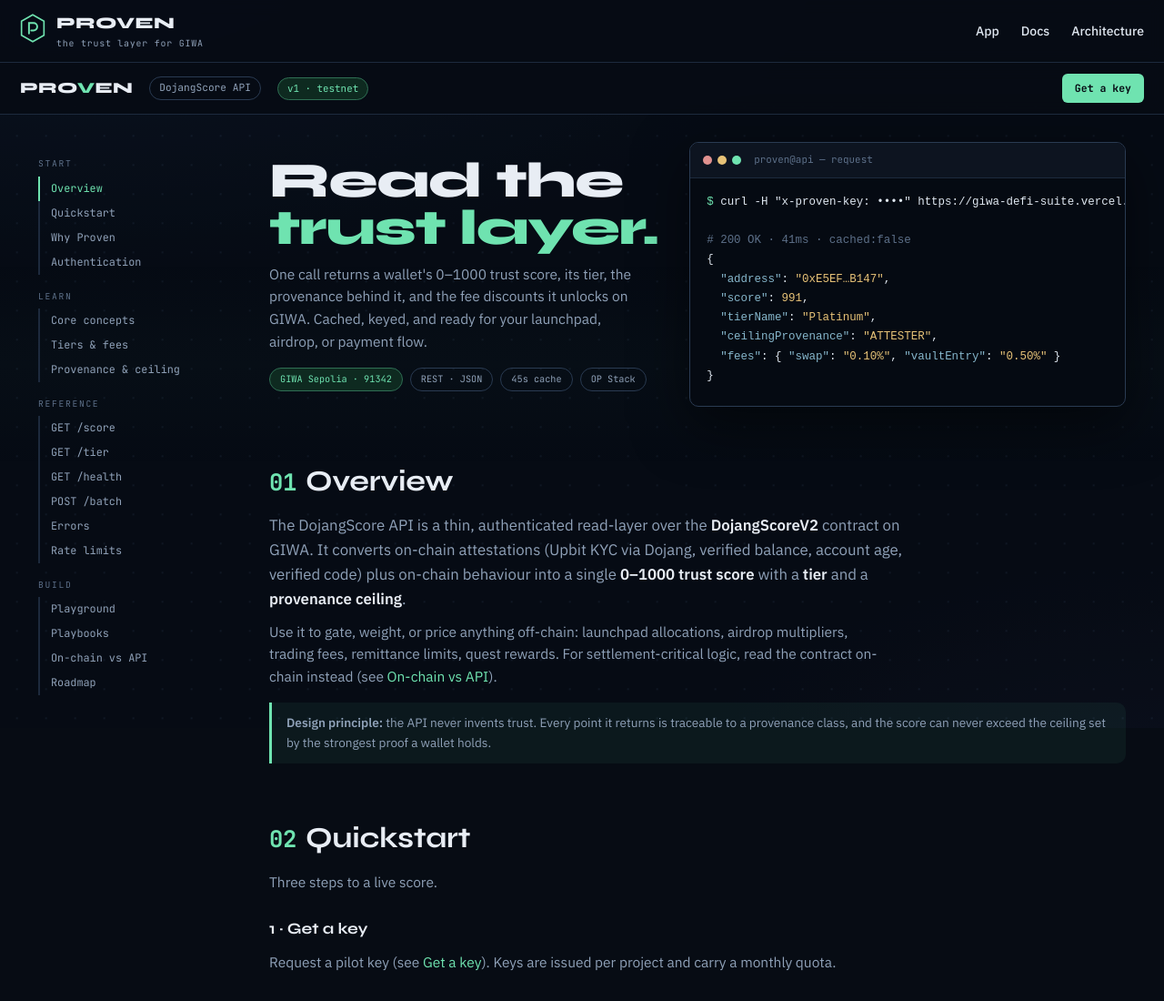
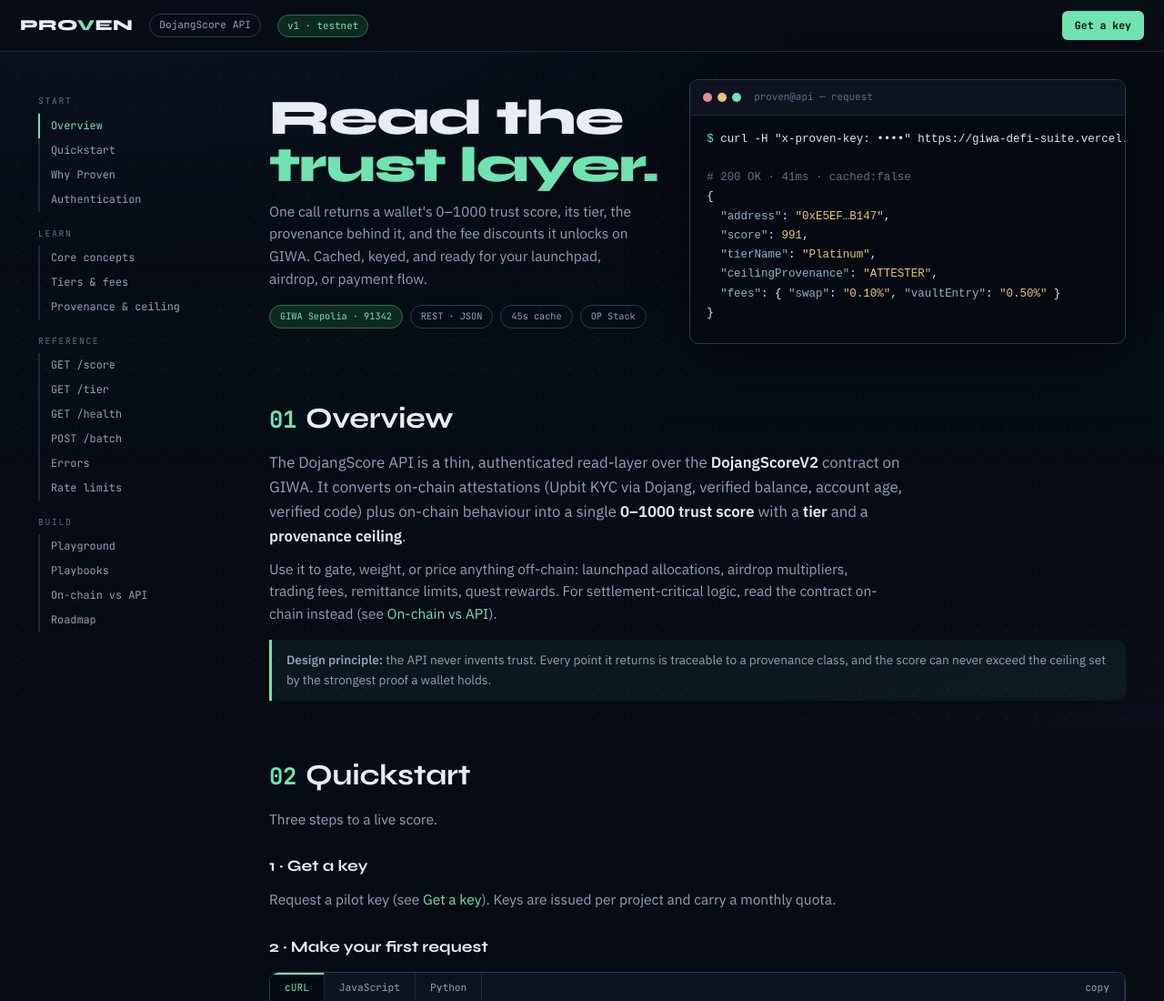
Before and after one commit to thedivine1/giwa-defi-suite, a website: page frontend/api-quickstart.html in a window 1280 px wide. Shown: the top 1100 px of the page at 91% size. Drawn offline with nearby package versions, Linux system fonts and the light colour scheme.

```diff
--- a/frontend/api-quickstart.html
+++ b/frontend/api-quickstart.html
@@ -129,55 +129,6 @@ td .req{color:var(--rose);font-size:.66rem}
 </style>
 </head>
 <body>
-<style>
-    .proven-nav {
-        position: sticky;
-        top: 0;
-        z-index: 50;
-        background: rgba(7,12,20,0.9);
-        backdrop-filter: blur(8px);
-        border-bottom: 1px solid var(--line);
-        display: flex;
-        justify-content: space-between;
-        align-items: center;
-        padding: 12px 22px;
-        font-family: var(--body, 'IBM Plex Sans', sans-serif);
-    }
-    .proven-nav-right {
-        display: flex;
-        gap: 24px;
-        align-items: center;
-    }
-    .proven-nav-link {
-        color: var(--text, #eaf2ec);
-        text-decoration: none;
-        font-size: 14px;
-        font-weight: 500;
-        transition: color 0.2s;
-    }
-    .proven-nav-link:hover {
-        color: var(--jade, #6fe3b0);
-    }
-</style>
-<nav class="proven-nav">
-    <div style="display:flex;align-items:center;gap:12px">
-        <div style="color:var(--jade)">
-            <svg width="28" height="32" viewBox="0 0 34 38" aria-label="Proven">
-                <path d="M17 1 32 9.5v19L17 37 2 28.5v-19z" fill="none" stroke="currentColor" stroke-width="2"/>
-                <path d="M12 26V12h6a5 5 0 0 1 0 10h-3" fill="none" stroke="currentColor" stroke-width="2.4" stroke-linecap="round"/>
-            </svg>
-        </div>
-        <div>
-            <div style="font-family:var(--disp);font-weight:800;color:var(--bone);font-size:1.1rem;letter-spacing:.02em">PROVEN</div>
-            <div style="font-family:var(--mono);font-size:.62rem;color:var(--muted);letter-spacing:.08em">the trust layer for GIWA</div>
-        </div>
-    </div>
-    <div class="proven-nav-right">
-        <a href="index.html" class="proven-nav-link">App</a>
-        <a href="api-quickstart.html" class="proven-nav-link">Docs</a>
-        <a href="architecture.html" class="proven-nav-link">Architecture</a>
-    </div>
-</nav>
 <div class="bg"></div><div class="bg grid"></div><div class="scan"></div>
 
 <div class="top">
```
Also changed, not shown: frontend/architecture.html (+8 -16 lines), frontend/doc-score-v2.html (+8 -16 lines), frontend/index.html (+8 -16 lines).
